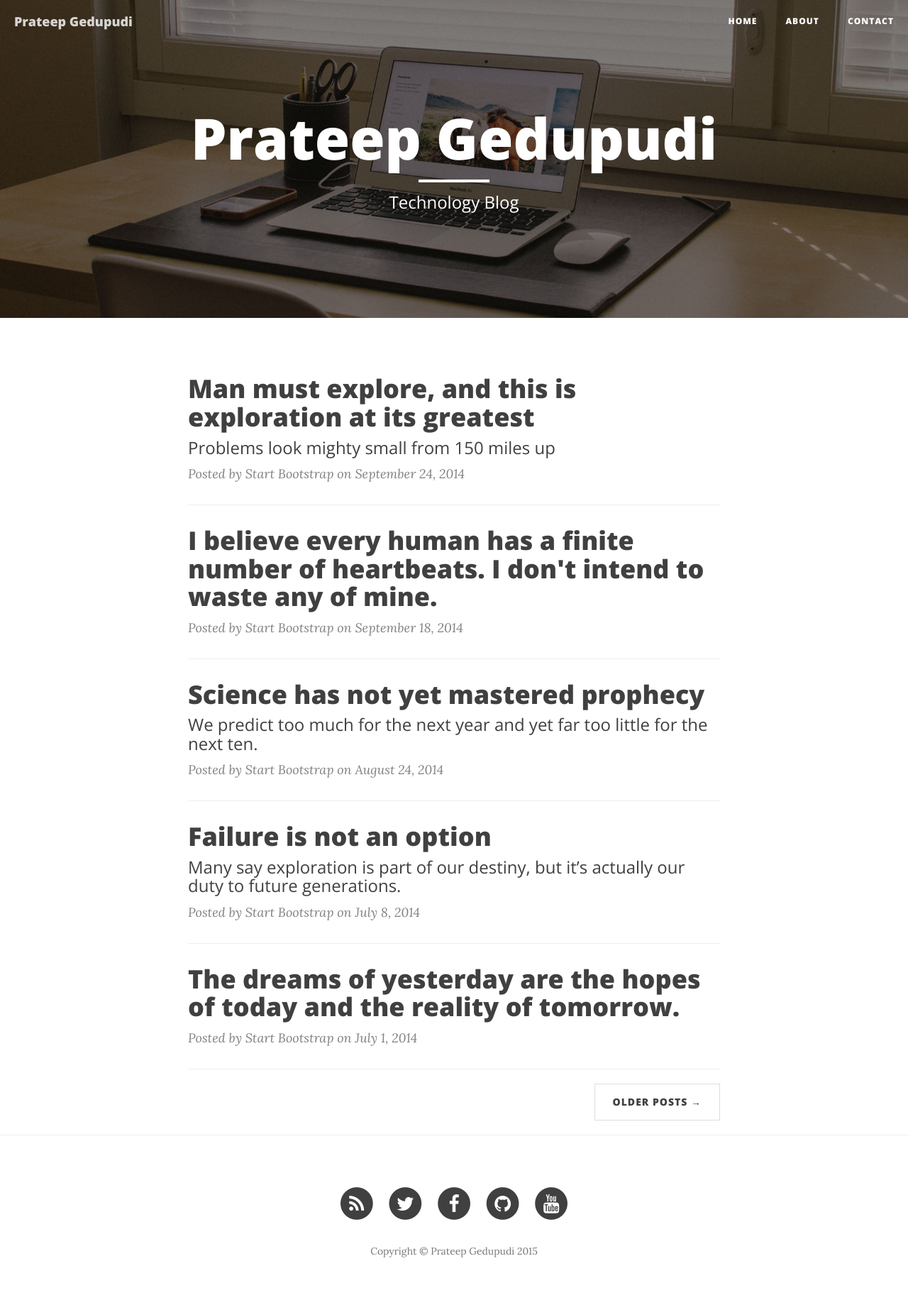
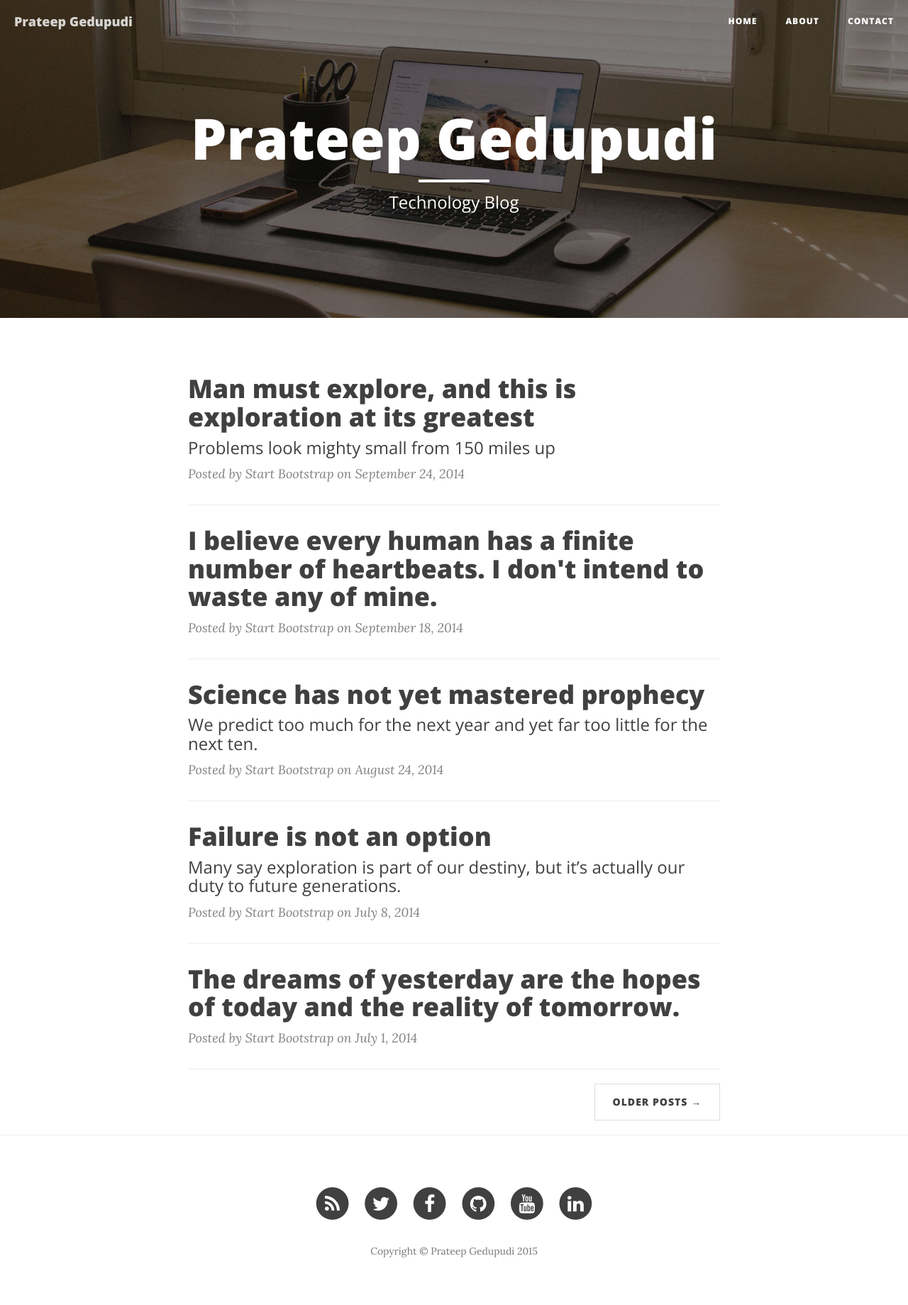
Before and after one commit to prateepgedupudi/prateepgedupudi.github.io, a Jekyll site: the page built from index.html, in a window 1280 px wide. Shown: the whole page at 71% size. Built offline with Jekyll 4.4.1, drawn with Linux system fonts in a browser that asks for light colours; nearby versions of some CDN libraries; the list of posts is cut into pages by our own code.

Commit message:
Added linked in icon to the footer

```diff
--- a/_config.yml
+++ b/_config.yml
@@ -9,6 +9,7 @@
 github_username:  prateepgedupudi
 facebook_username:  prateep.gedupudi
 youtube_username: PrateepGedupudi
+linkedin_username: prateepgedupudi
 
 # Build settings
 markdown: kramdown
--- a/_includes/footer.html
+++ b/_includes/footer.html
@@ -52,6 +52,16 @@
                         </a>
                     </li>
                     {% endif %}
+					{% if site.youtube_username %}
+                    <li>
+                        <a href="https://in.linkedin.com/in/{{ site.linkedin_username }}">
+                            <span class="fa-stack fa-lg">
+                                <i class="fa fa-circle fa-stack-2x"></i>
+                                <i class="fa fa-linkedin fa-stack-1x fa-inverse"></i>
+                            </span>
+                        </a>
+                    </li>
+                    {% endif %}
                 </ul>
                 <p class="copyright text-muted">Copyright &copy; {{ site.title }} {{ site.time | date: '%Y' }}</p>
             </div>
```
